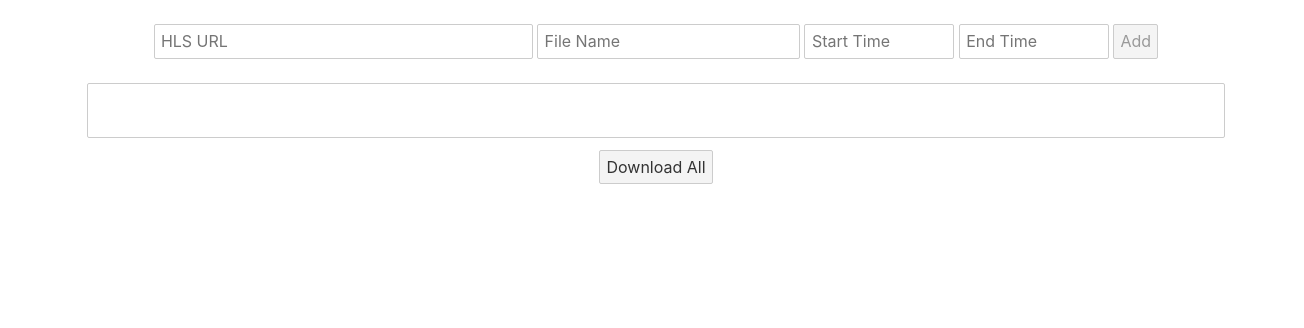
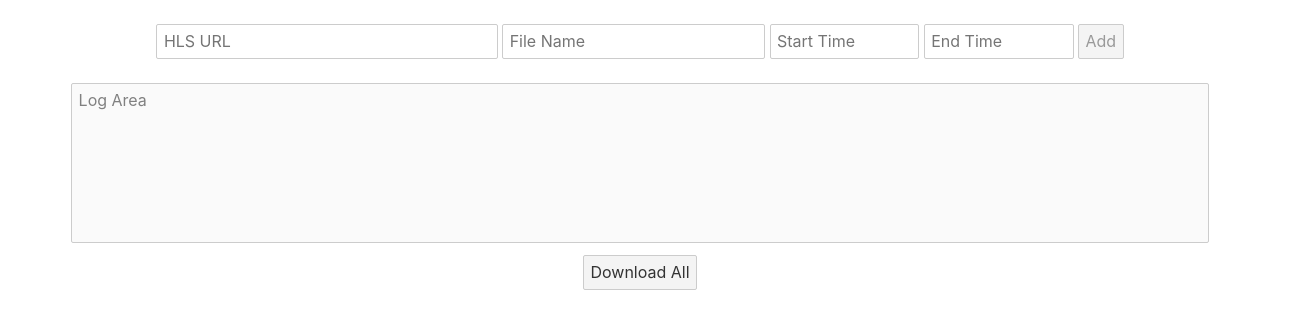
Before and after one commit to jayong93/hls-downloader, a Svelte app: page / in a window 1280 px wide. Shown: the top 328 px of the page, 1304 px wide, since content can reach past the window. Built offline with nearby package versions, Linux system fonts and the light colour scheme.

Commit message:
disable ui while downloading

```diff
--- a/src/App.svelte
+++ b/src/App.svelte
@@ -8,20 +8,28 @@
 
 	let video_list = [];
 	let log_msg = [];
+	let is_downloading = false;
 
 	function download() {
-		let arg = video_list.map((v) => {
-			v.selected_bandwidth = v.selected_bandwidth.idx;
-			return v;
-		});
-		invoke("download", { videoList: arg }).finally(() => (video_list = []));
+		if (is_downloading == false) {
+			is_downloading = true;
+			let arg = video_list.map((v) => {
+				v.selected_bandwidth = v.selected_bandwidth.idx;
+				return v;
+			});
+			invoke("download", { videoList: arg }).finally(() => {
+				video_list = [];
+				is_downloading = false;
+			});
+		}
 	}
 
 	const unlisten = listen("AddLog", (event) => {
 		log_msg = [...log_msg, event.payload];
 	});
 
-	$: total_log = log_msg && log_msg.length > 0 ? log_msg.join("\n") : "";
+	$: total_log =
+		log_msg && log_msg.length > 0 ? log_msg.join("\n") : "Log Area";
 
 	onDestroy(() => unlisten());
 </script>
@@ -31,13 +39,19 @@
 		on:Add={(message) => {
 			video_list = [...video_list, message.detail];
 		}}
+		disabled={is_downloading}
 	/>
-	<VideoList bind:list={video_list} />
+	<VideoList bind:list={video_list} disabled={is_downloading}/>
 	<div>
-		<textarea class="log" value={total_log} readonly />
+		<textarea
+			class="log"
+			disabled={!log_msg || log_msg.length == 0}
+			value={total_log}
+			readonly
+		/>
 	</div>
 	<div>
-		<button on:click={download}>Download All</button>
+		<button on:click={download} disabled={is_downloading}>Download All</button>
 	</div>
 </main>
 
@@ -45,7 +59,8 @@
 	main {
 		text-align: center;
 		padding: 1em;
-		width: 100%;
+		width: 90%;
+		height: 90%;
 		margin: 0 auto;
 	}
 
@@ -57,8 +72,12 @@
 
 	.log {
 		overflow-y: scroll;
-		width: 90%;
-		height: 100%;
+		width: 100%;
+		min-height: 10em;
 		resize: none;
 	}
+
+	.log:disabled {
+		color: gray;
+	}
 </style>
--- a/src/adder.svelte
+++ b/src/adder.svelte
@@ -1,6 +1,10 @@
 <script>
     import { invoke } from "@tauri-apps/api/tauri";
     import { createEventDispatcher } from "svelte";
+    import { readText } from "@tauri-apps/api/clipboard";
+    import { register, unregister } from "@tauri-apps/api/globalShortcut";
+
+    export let disabled = false;
 
     let hls_url;
     let file_name;
@@ -10,6 +14,8 @@
     let url_input;
     let range_start_input;
     let range_end_input;
+
+    let url_input_focused = false;
 
     $: is_valid =
         hls_url &&
@@ -45,6 +51,13 @@
             })
             .catch((err) => alert(err));
     }
+
+    function paste_url(_shortcut) {
+        if (url_input_focused) {
+            readText().then((text) => (hls_url = text));
+        }
+    }
+    register("CmdOrControl+V", paste_url).catch((e) => alert(e));
 </script>
 
 <div class="input url">
@@ -54,6 +67,8 @@
         name="url"
         placeholder="HLS URL"
         bind:this={url_input}
+        on:focus={() => (url_input_focused = true)}
+        on:blur={() => (url_input_focused = false)}
     />
 </div>
 <div class="input file">
@@ -91,7 +106,9 @@
     />
 </div>
 <div class="input">
-    <button disabled={is_valid ? false : true} on:click={add}>Add</button>
+    <button disabled={is_valid && !disabled ? false : true} on:click={add}
+        >Add</button
+    >
 </div>
 
 <style>
--- a/src/download_list.svelte
+++ b/src/download_list.svelte
@@ -1,6 +1,7 @@
 <script>
     import { invoke } from "@tauri-apps/api/tauri";
 
+    export let disabled = false;
     export let list;
 
     function select_file() {
@@ -19,22 +20,22 @@
     <ul>
         {#each list as video, i}
             <li>
-                <input type="text" value={video.hls_url} readonly />
-                <input type="text" value={video.file_name} readonly />
+                <input type="text" value={video.hls_url} readonly {disabled}/>
+                <input type="text" value={video.file_name} readonly {disabled}/>
                 {#if video.range_start}
-                    <input type="text" value={video.range_start} readonly />
+                    <input type="text" value={"StartTime:" + video.range_start} size=15 readonly {disabled}/>
                 {/if}
                 {#if video.range_end}
-                    <input type="text" value={video.range_end} readonly />
+                    <input type="text" value={"EndTime:" + video.range_end} size=15 readonly {disabled}/>
                 {/if}
                 {#if video.bandwidths && video.bandwidths.length > 0}
-                    <select bind:value={video.selected_bandwidth}>
+                    <select bind:value={video.selected_bandwidth} {disabled}>
                         {#each video.bandwidths as data}
                             <option value={data}>{data.bandwidth}</option>
                         {/each}
                     </select>
                 {/if}
-                <button on:click={() => remove(i)}>Remove</button>
+                <button on:click={() => remove(i)} {disabled}>Remove</button>
             </li>
         {/each}
     </ul>
```
